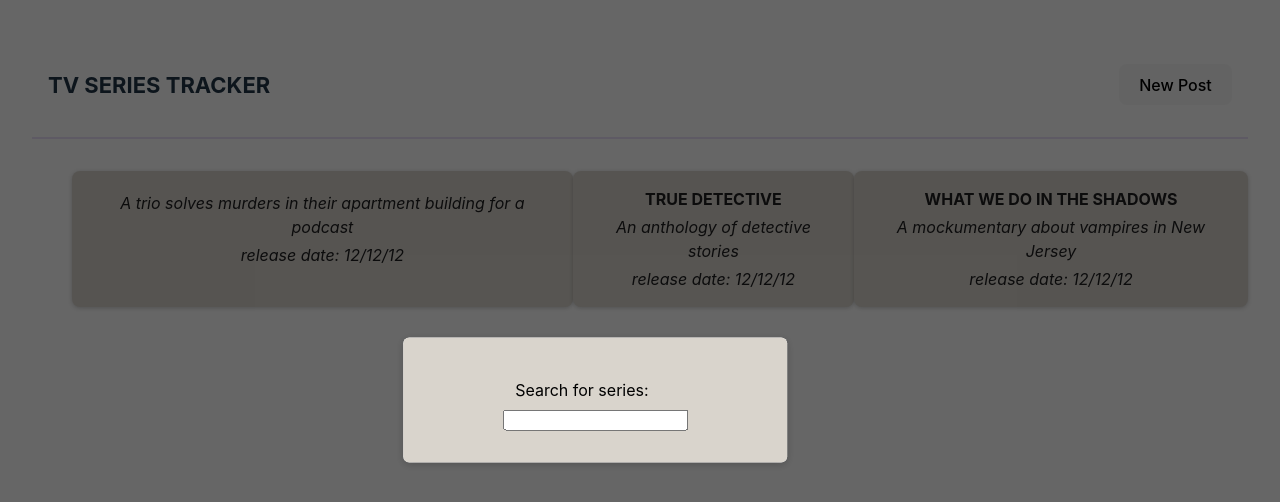
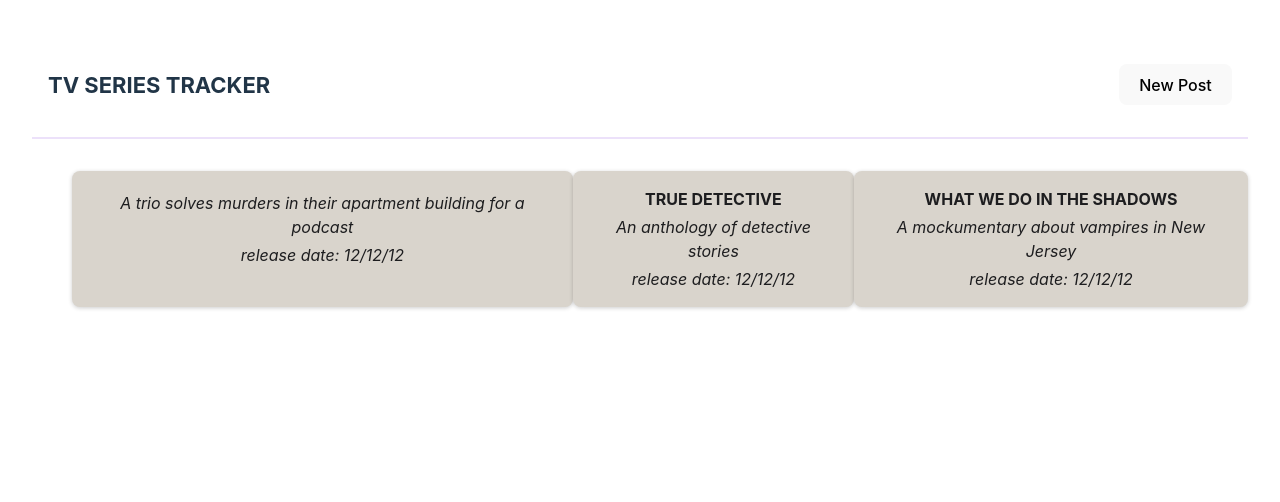
Before and after one commit to chelrochester/tv-series-tracker, a React (Vite) app in the folder tv-tracker-series/: page / in a window 1280 px wide. Shown: the top 502 px of the page. Built offline with nearby package versions, Linux system fonts and the light colour scheme.

Commit message:
add functionality to the button element

```diff
--- a/tv-tracker-series/src/App.jsx
+++ b/tv-tracker-series/src/App.jsx
@@ -1,13 +1,23 @@
+import { useState } from 'react';
 import CardList from './Components/CardList';
 import Header from './Components/Header'
 import './App.css'
 
 function App() {
+  const [modalIsVisible, setModalIsVisible] = useState(false);
+
+  function showModalHandler() {
+    setModalIsVisible(true);
+  }
+
+  function hideModalHandler() {
+    setModalIsVisible(false);
+}
 
   return (
     <>
-      <Header />
-      <CardList />
+      <Header onCreatePost={showModalHandler} />
+      <CardList isPosting={modalIsVisible} onStopPosting={hideModalHandler} />
     </>
   )
 }
--- a/tv-tracker-series/src/Components/CardList.jsx
+++ b/tv-tracker-series/src/Components/CardList.jsx
@@ -2,14 +2,17 @@
 import SeriesCard from './SeriesCard';
 import Form from './Form.jsx'
 import Modal from './Modal.jsx'
+import PropTypes from 'prop-types';
 
-function CardList() {
-    const [modalIsVisible, setModalIsVisible] = useState(true);
+const propTypes = {
+    isPosting: PropTypes.bool,
+    onStopPosting: PropTypes.func,
+};
+
+function CardList({ isPosting, onStopPosting }) {
     const [searchSeries, setSearchSeries] = useState();
 
-    function hideModalHandler() {
-        setModalIsVisible(false);
-    }
+
 
     function changeSearchHandler(e) {
         setSearchSeries(e.target.value);
@@ -18,8 +21,8 @@
 
     return(
         <>
-            {modalIsVisible && (
-                <Modal onClose={hideModalHandler}>
+            {isPosting && (
+                <Modal onClose={onStopPosting}>
                     <Form onChange={changeSearchHandler} />
                 </Modal>
             )}
@@ -44,4 +47,6 @@
     )
 }
 
+CardList.propTypes = propTypes;
+
 export default CardList
--- a/tv-tracker-series/src/Components/Header.jsx
+++ b/tv-tracker-series/src/Components/Header.jsx
@@ -1,13 +1,19 @@
+import PropTypes from 'prop-types';
 
+const propTypes = {
+    onCreatePost: PropTypes.func,
+};
 
-export default function Header() {
+export default function Header({ onCreatePost }) {
     return (
         <header className="header">
             <h1 className="header-title">tv series tracker</h1>
             <p>
-                <button>New Post</button>
+                <button onClick={onCreatePost}>New Post</button>
             </p>
 
         </header>
     )
 }
+
+Header.propTypes = propTypes;
--- a/tv-tracker-series/src/Components/Modal.jsx
+++ b/tv-tracker-series/src/Components/Modal.jsx
@@ -6,9 +6,16 @@
   }
 
 export default function Modal({ children, onClose }) {
+
+    function handleBackdropClick(e) {
+        if (e.target === e.currentTarget) {
+          onClose();
+        }
+      }
+
     return (
         <>
-            <div className="backdrop" onClick={onClose}>
+            <div className="backdrop" onClick={handleBackdropClick}>
                 <dialog open className="modal">
                     {children}
                 </dialog>
```
